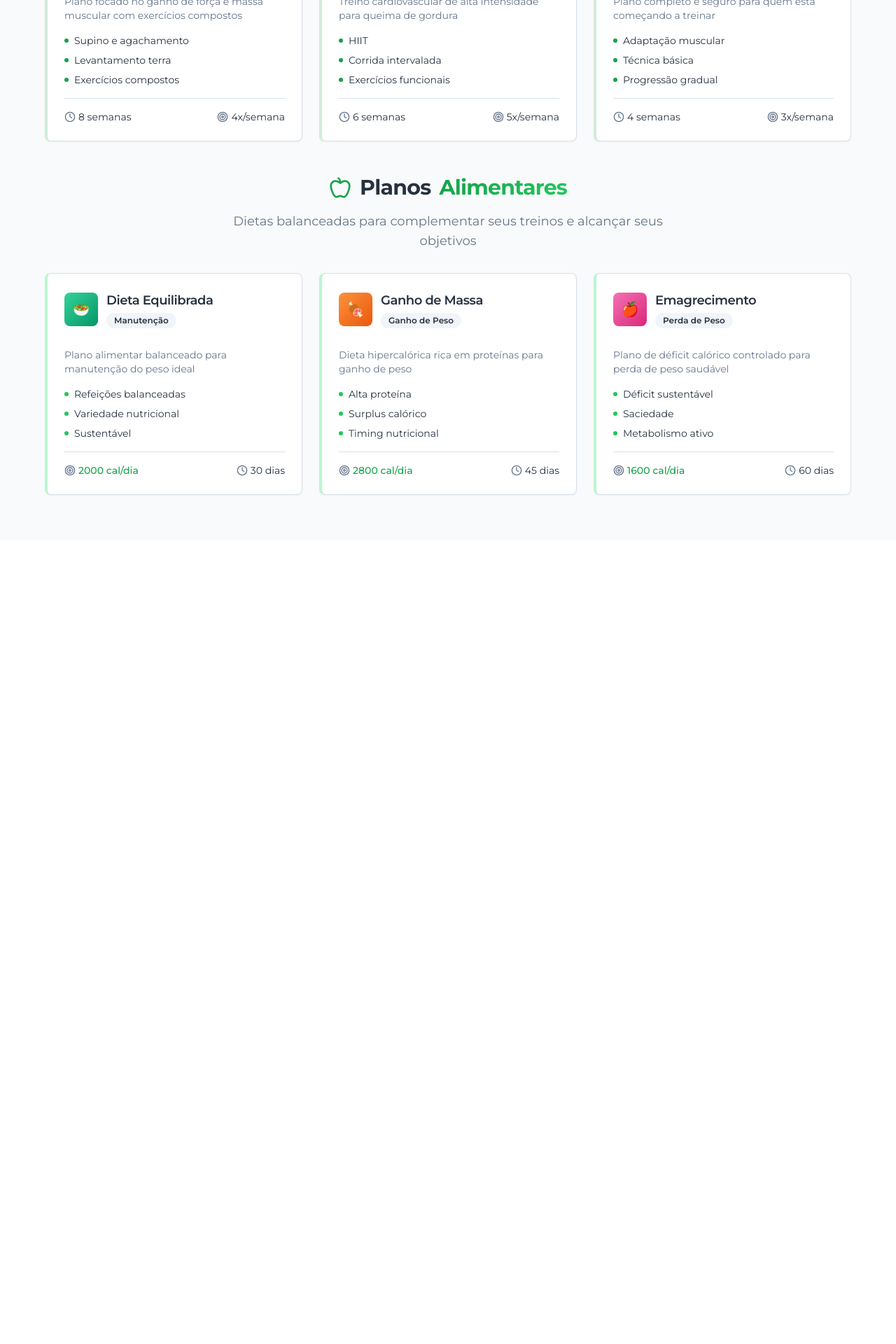
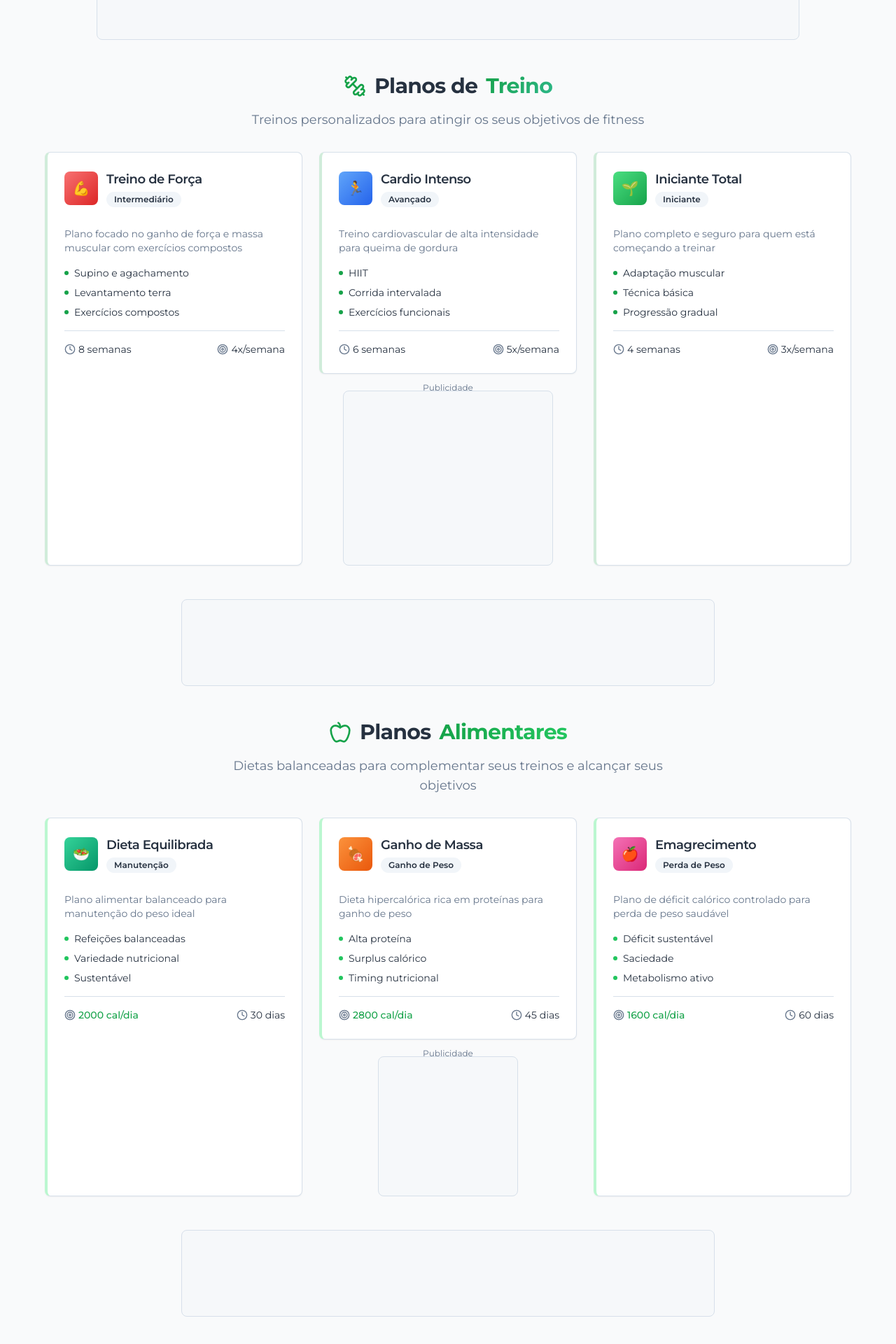
Before and after one commit to thonycs8/zero-gram-journey-log, a React (Vite) app: page /planos in a window 1280 px wide. Shown: the part 842-2762 px from the top of the page at 70% size. Before the commit the page ends 1613 px from the top, so only its background shows below. Built offline with nearby package versions, Linux system fonts and the light colour scheme; no server answers; the database is empty.

Commit message:
Implement ad system and improve Plans page
- Implemented ad system using `useAds` hook, `AdBanner`, `AdSquare`, and `AdSidebar` components.
- Integrated ad display logic into the Plans page, showing ads to non-subscribers.
- Improved Plans page layout, features, and database integration.

```diff
--- a/src/pages/Plans.tsx
+++ b/src/pages/Plans.tsx
@@ -7,9 +7,13 @@ import { Badge } from '@/components/ui/badge';
 import { Plus, Dumbbell, Apple, Clock, Target, Users, TrendingUp, Zap } from 'lucide-react';
 import { CreateWorkoutPlanDialog } from '@/components/plans/CreateWorkoutPlanDialog';
 import { CreateMealPlanDialog } from '@/components/plans/CreateMealPlanDialog';
+import { useAds } from '@/hooks/useAds';
+import { AdBanner } from '@/components/ads/AdBanner';
+import { AdSquare } from '@/components/ads/AdSquare';
 
 const Plans = () => {
   const { t } = useTranslation();
+  const { shouldShowAds } = useAds();
   const [workoutDialogOpen, setWorkoutDialogOpen] = useState(false);
   const [mealDialogOpen, setMealDialogOpen] = useState(false);
 
@@ -150,6 +154,11 @@ const Plans = () => {
           </Card>
         </div>
 
+        {/* Ad Banner between sections */}
+        {shouldShowAds && (
+          <AdBanner size="large" className="my-8" />
+        )}
+
         {/* Workout Plans Section */}
         <div className="space-y-8">
           <div className="text-center space-y-4">
@@ -163,8 +172,9 @@ const Plans = () => {
           </div>
 
           <div className="grid md:grid-cols-2 lg:grid-cols-3 gap-6 max-w-6xl mx-auto">
-            {workoutPlans.map((plan) => (
-              <Card key={plan.id} className="hover:shadow-lg transition-all duration-300 cursor-pointer group border-l-4 border-l-primary/20 hover:border-l-primary">
+            {workoutPlans.map((plan, index) => (
+              <div key={plan.id} className="flex flex-col">
+                <Card className="hover:shadow-lg transition-all duration-300 cursor-pointer group border-l-4 border-l-primary/20 hover:border-l-primary flex-1">
                   <CardHeader className="pb-4">
                     <div className="flex items-center gap-3 mb-3">
                       <div className={`w-12 h-12 bg-gradient-to-br ${plan.color} rounded-lg flex items-center justify-center group-hover:scale-110 transition-transform`}>
@@ -182,8 +192,8 @@ const Plans = () => {
                     <p className="text-sm text-muted-foreground">{plan.description}</p>
 
                     <div className="space-y-2">
-                    {plan.features.map((feature, index) => (
-                      <div key={index} className="flex items-center gap-2 text-sm">
+                      {plan.features.map((feature, featureIndex) => (
+                        <div key={featureIndex} className="flex items-center gap-2 text-sm">
                           <div className="w-1.5 h-1.5 rounded-full bg-primary"></div>
                           <span>{feature}</span>
                         </div>
@@ -202,9 +212,22 @@ const Plans = () => {
                     </div>
                   </CardContent>
                 </Card>
+
+                {/* Ad Square between specific cards */}
+                {shouldShowAds && index === 1 && (
+                  <div className="mt-6">
+                    <AdSquare size="medium" />
+                  </div>
+                )}
+              </div>
             ))}
           </div>
         </div>
+
+        {/* Ad Banner between workout and meal sections */}
+        {shouldShowAds && (
+          <AdBanner size="medium" className="my-8" />
+        )}
 
         {/* Meal Plans Section */}
         <div className="space-y-8">
@@ -219,8 +242,9 @@ const Plans = () => {
           </div>
 
           <div className="grid md:grid-cols-2 lg:grid-cols-3 gap-6 max-w-6xl mx-auto">
-            {mealPlans.map((plan) => (
-              <Card key={plan.id} className="hover:shadow-lg transition-all duration-300 cursor-pointer group border-l-4 border-l-green-200 hover:border-l-green-500">
+            {mealPlans.map((plan, index) => (
+              <div key={plan.id} className="flex flex-col">
+                <Card className="hover:shadow-lg transition-all duration-300 cursor-pointer group border-l-4 border-l-green-200 hover:border-l-green-500 flex-1">
                   <CardHeader className="pb-4">
                     <div className="flex items-center gap-3 mb-3">
                       <div className={`w-12 h-12 bg-gradient-to-br ${plan.color} rounded-lg flex items-center justify-center group-hover:scale-110 transition-transform`}>
@@ -238,8 +262,8 @@ const Plans = () => {
                     <p className="text-sm text-muted-foreground">{plan.description}</p>
 
                     <div className="space-y-2">
-                    {plan.features.map((feature, index) => (
-                      <div key={index} className="flex items-center gap-2 text-sm">
+                      {plan.features.map((feature, featureIndex) => (
+                        <div key={featureIndex} className="flex items-center gap-2 text-sm">
                           <div className="w-1.5 h-1.5 rounded-full bg-green-500"></div>
                           <span>{feature}</span>
                         </div>
@@ -258,9 +282,22 @@ const Plans = () => {
                     </div>
                   </CardContent>
                 </Card>
+
+                {/* Ad Square after second meal plan */}
+                {shouldShowAds && index === 1 && (
+                  <div className="mt-6">
+                    <AdSquare size="small" />
+                  </div>
+                )}
+              </div>
             ))}
           </div>
         </div>
+
+        {/* Final Ad Banner */}
+        {shouldShowAds && (
+          <AdBanner size="medium" className="mt-12" />
+        )}
 
         {/* Dialogs */}
         <CreateWorkoutPlanDialog
```
Lines whose indentation alone changed are shown as unchanged.
